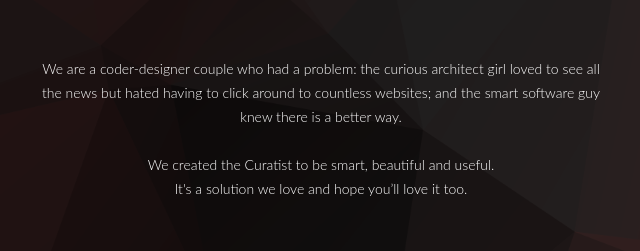
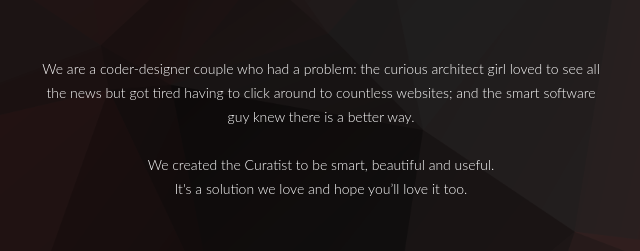
Before and after one commit to PandaStyle/curatist-website, a website: page contact.html in a window 1280 px wide. Shown: the part 202-453 px from the top of the page, 319-959 px from the left. Drawn offline with nearby package versions, Linux system fonts and the light colour scheme; a script that the page names is missing.

```diff
--- a/contact.html
+++ b/contact.html
@@ -39,7 +39,7 @@
   <div class="w-section section">
     <div class="w-container content-wrapper">
       <h1 class="page-title">WHO is behind the curatist?</h1>
-      <p class="p">We are a coder-designer couple who had a problem: the curious architect girl loved to see all the news but hated having to click around to countless websites; and the smart software guy knew there is a better way.
+      <p class="p">We are a coder-designer couple who had a problem: the curious architect girl loved to see all the news but got tired having to click around to countless websites; and the smart software guy knew there is a better way.
         <br>
         <br>We created the Curatist to be smart, beautiful and useful.
         <br>It's a solution we love and hope you’ll love it too.</p>
```
Also changed, not shown: index.html (+6 -0 lines).
